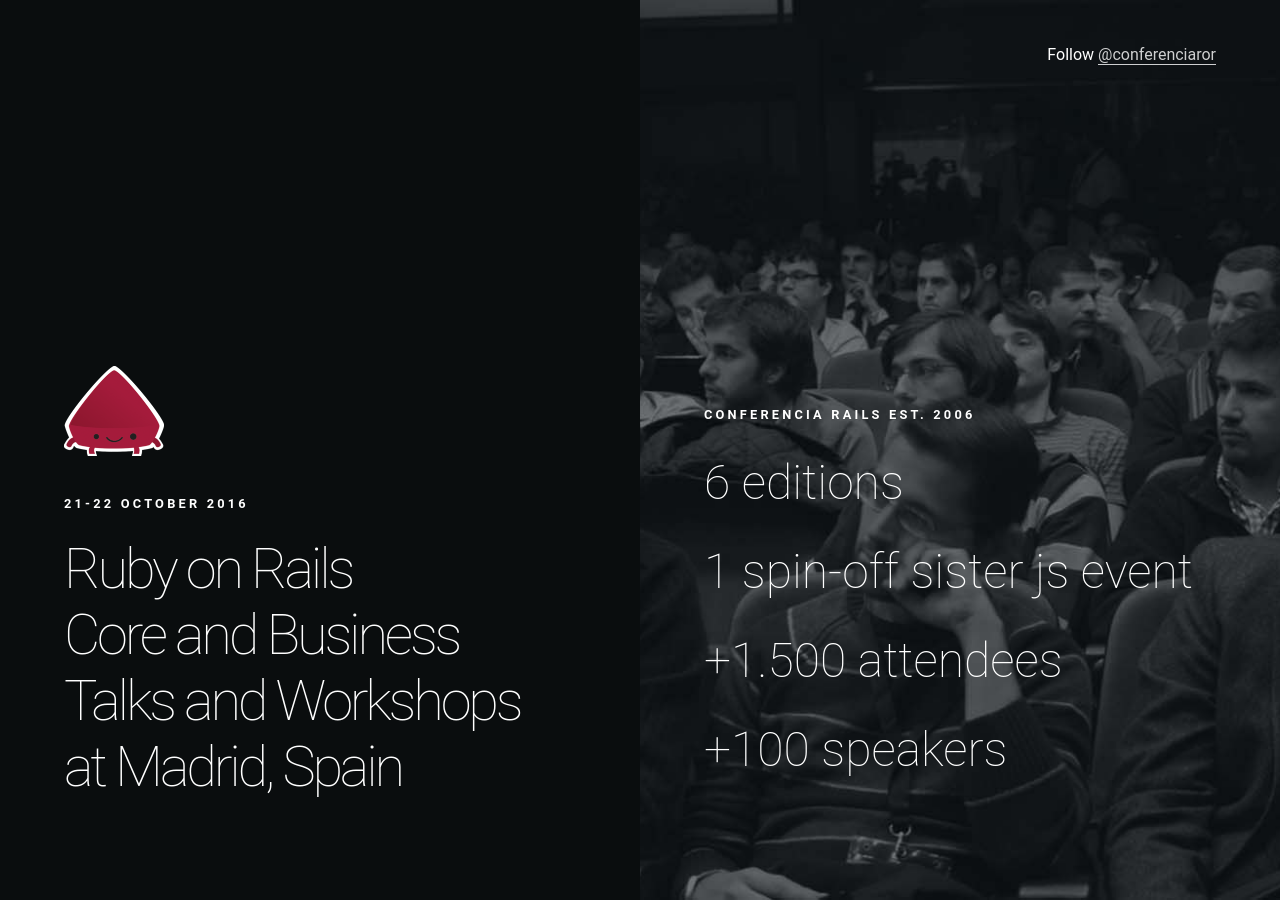
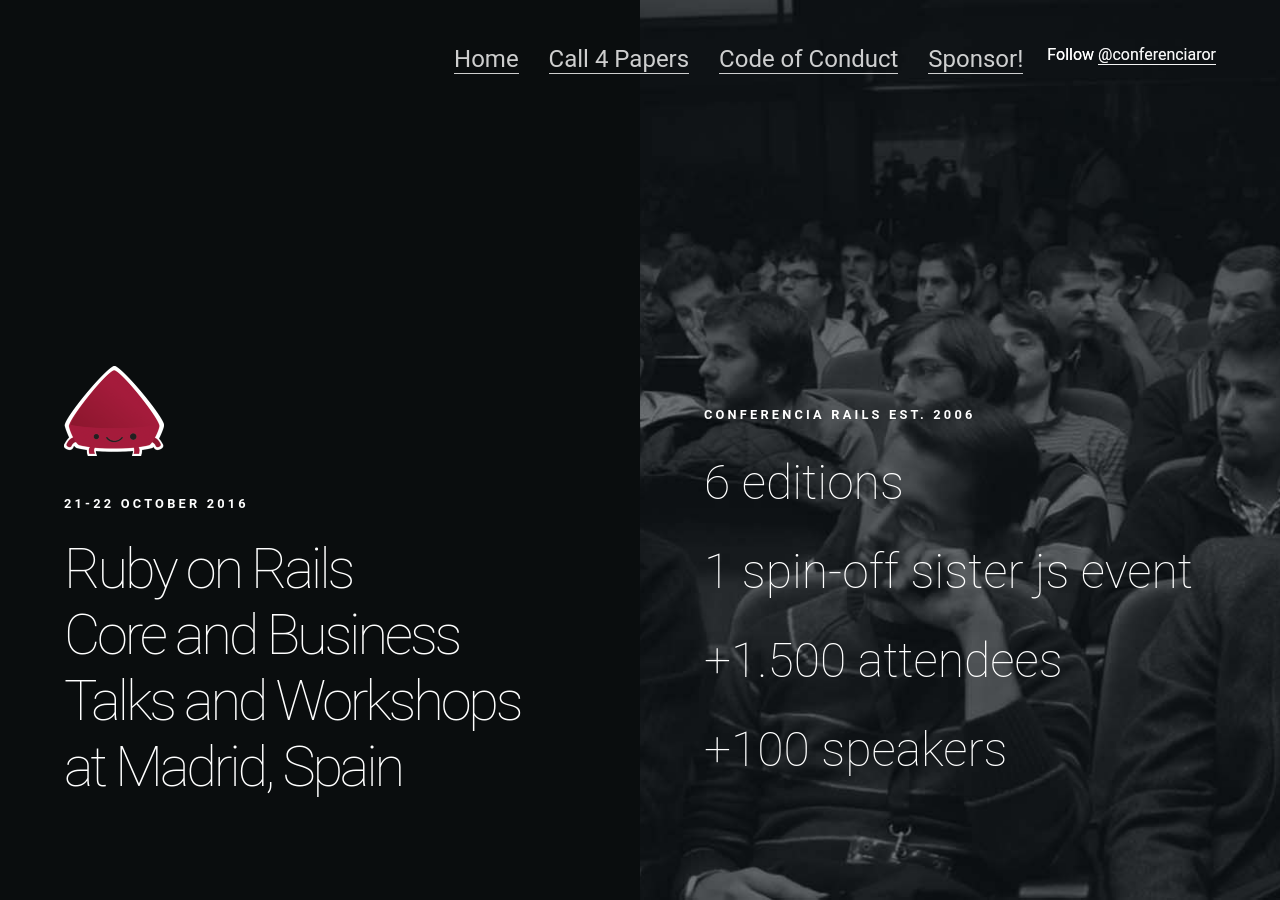
Before and after one commit to aprodeweb/conferenciaror.es, a Jekyll site: the page built from index.html, in a window 1280 px wide. Built offline with Jekyll 4.4.1, drawn with Linux system fonts in a browser that asks for light colours.

Commit message:
nav minimum visibility (pending design)

```diff
--- a/_layouts/default.html
+++ b/_layouts/default.html
@@ -8,6 +8,18 @@
     <title>La Conferencia Rails - {{ page.title }}</title>
   </head>
   <body>
+  <header>
+    <nav>
+      <a href='/index.html'>Home</a>
+      <a href='/c4p.html'>Call 4 Papers</a>
+      <a href='/coc.html'>Code of Conduct</a>
+      <a href='/sponsor.html'>Sponsor!</a>
+    </nav>
+    Follow
+    <a href="http://twitter.com/conferenciaror">
+      @conferenciaror
+    </a>
+  </header>
     {{ content }}
   </body>
 </html>
--- a/_sass/_layout.scss
+++ b/_sass/_layout.scss
@@ -18,6 +18,13 @@
       opacity: 1;
     }
   }
+  nav{
+    font-size: 1.5rem;
+    float: left;
+    a{
+      margin-right: 1em;
+    }
+  }
 }
 
 footer {
```
